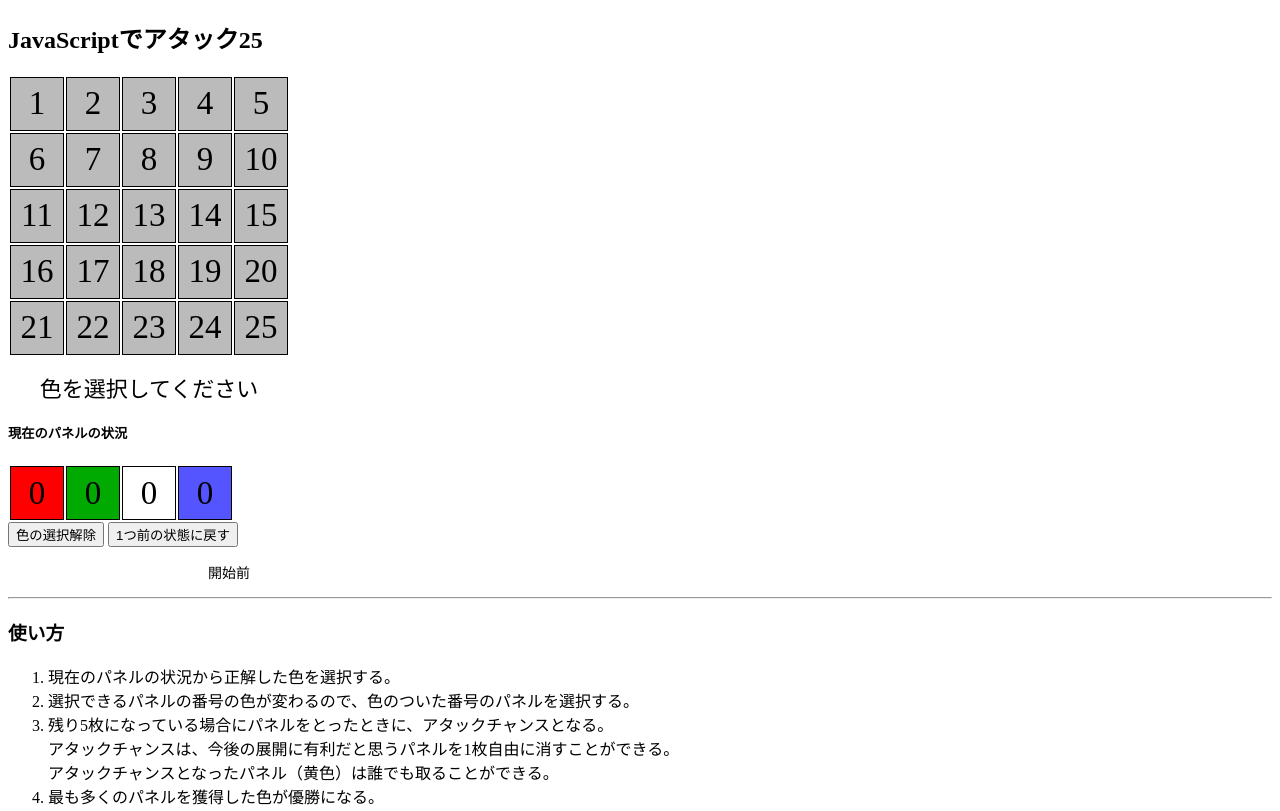
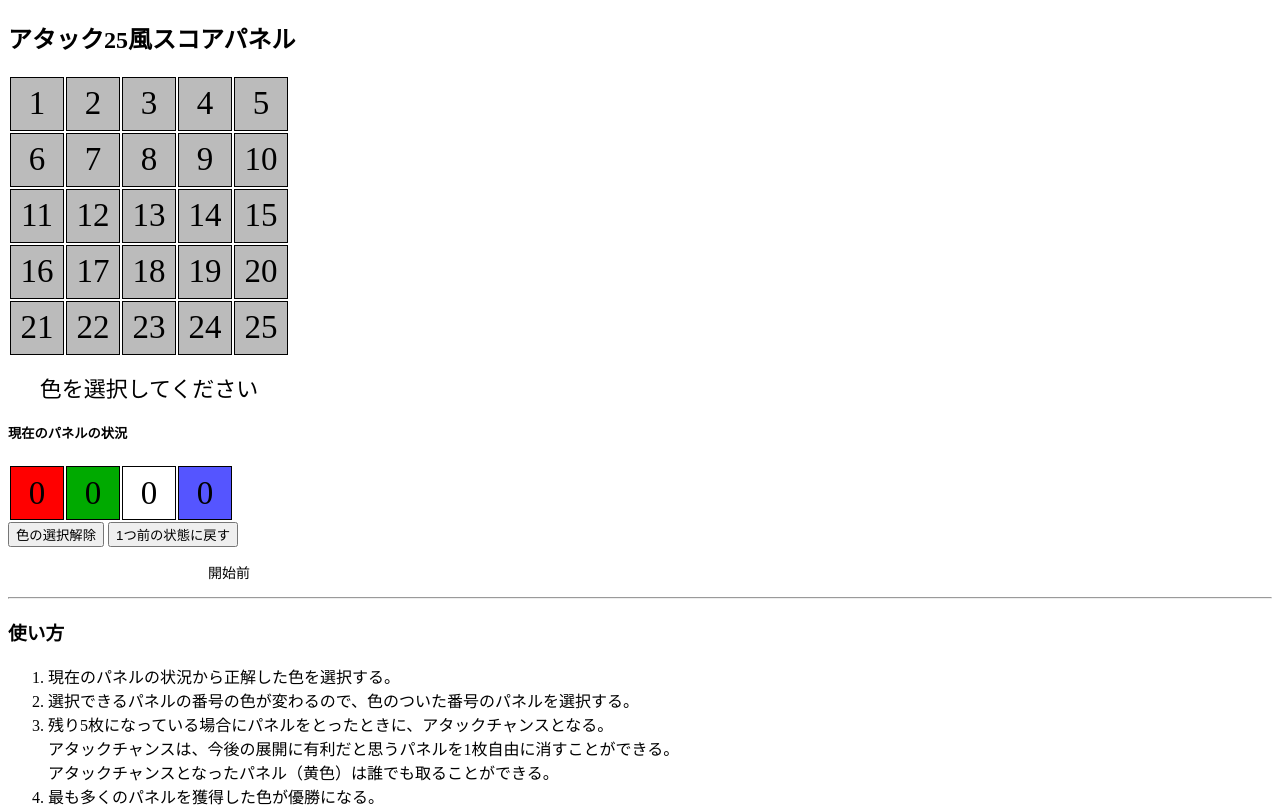
Before and after one commit to yf1121/atack, a plain HTML site: page index.html in a window 1280 px wide. Shown: the top 811 px of the page. Drawn offline with nearby package versions, Linux system fonts and the light colour scheme.

Commit message:
change text at h2

```diff
--- a/index.html
+++ b/index.html
@@ -44,7 +44,7 @@
         </style>
     </head>
     <body>
-        <h2>JavaScriptでアタック25</h2>
+        <h2>アタック25風スコアパネル</h2>
         <!-- 盤面 -->
         <table id="field"></table>
         <!-- ターンの表示 -->
```
